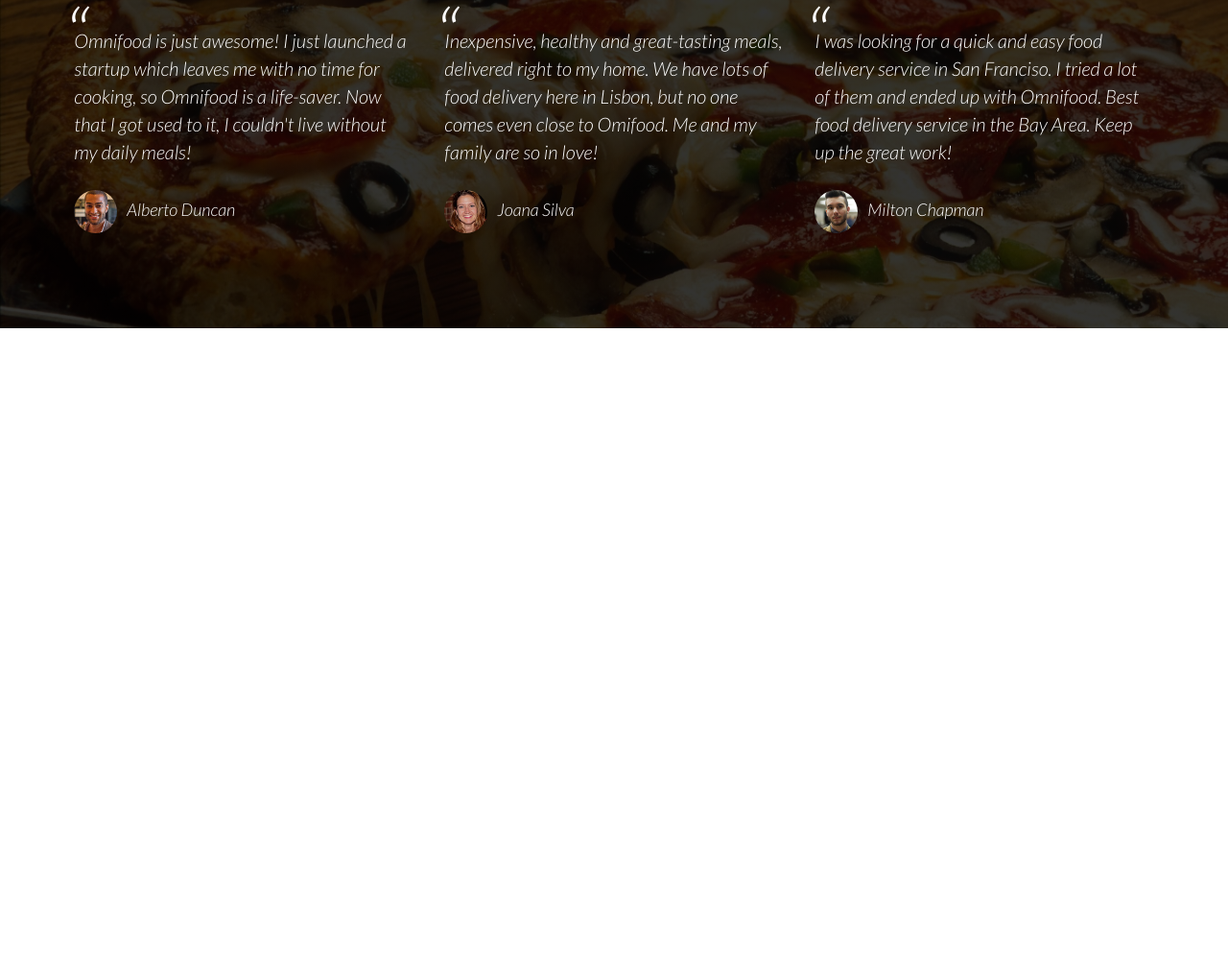
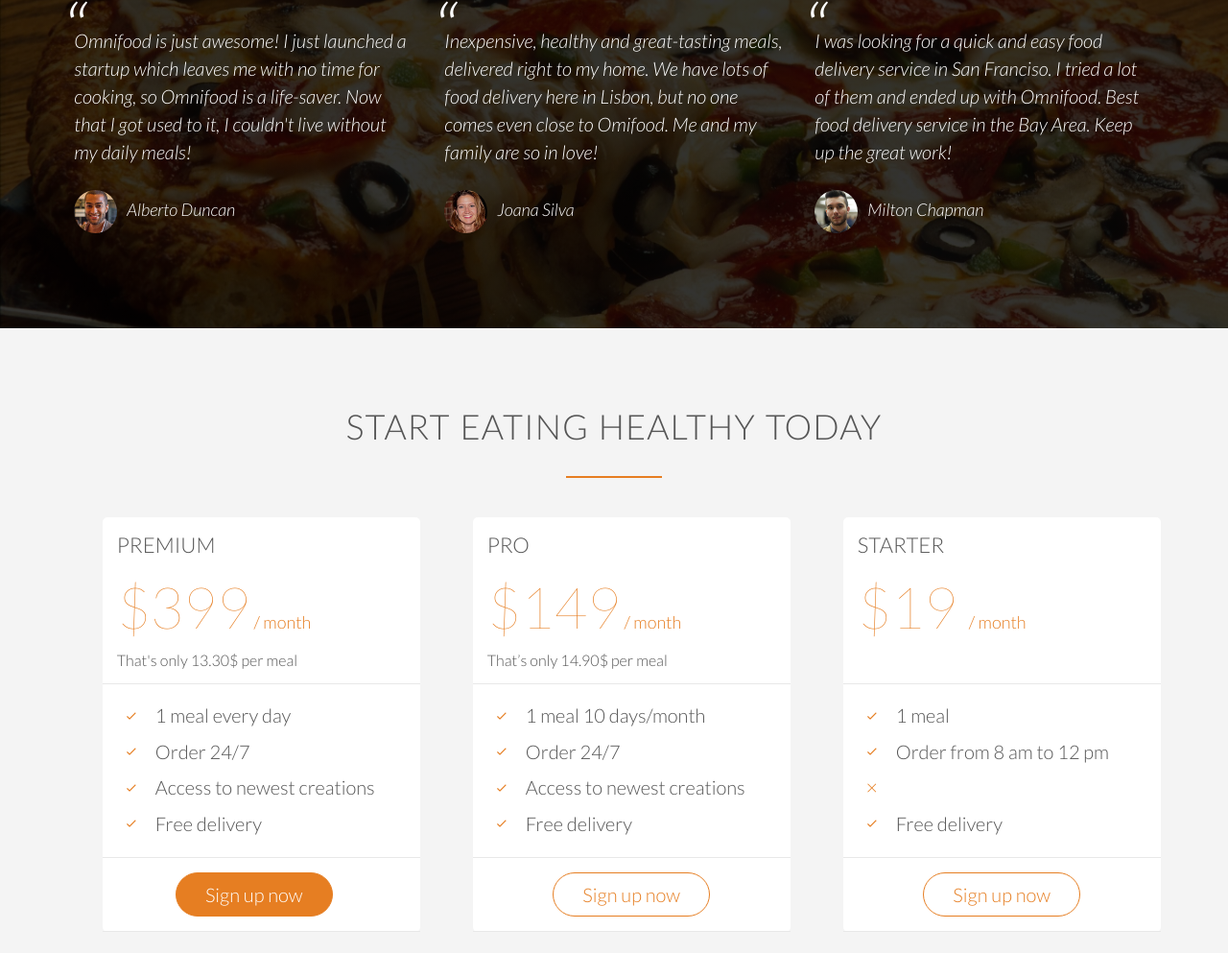
Before and after one commit to Hustada/udemy_omnifood, a plain HTML site: page index.html in a window 1280 px wide. Shown: the part 3561-4554 px from the top of the page at 96% size. Before the commit the page ends 3903 px from the top, so only its background shows below. Drawn offline with Linux system fonts and the light colour scheme; files whose address does not match are found by name.

Commit message:
latest changes, meal plans

```diff
--- a/index.html
+++ b/index.html
@@ -241,5 +241,75 @@
 					</div>
 				</div>
 			</section>
-		</body>
+
+			<section class="section-plans">
+				<div class="row">
+					<h2>Start Eating Healthy Today</h2>
+				</div>
+				<div class="row">
+					<div class="col span-1-of-3">
+						<div class="plan-box">
+							<div>
+								<h3>Premium</h3>
+								<p class="plan-price">$399<span> / month</span></p>
+								<p class="plan-price-meal">That's only 13.30$ per meal</p>
+							</div>
+							<div>
+								<ul>
+									<li><i class="ion-ios-checkmark-empty icon-small"></i>1 meal every day</li>
+									<li><i class="ion-ios-checkmark-empty icon-small"></i>Order 24/7</li>
+									<li><i class="ion-ios-checkmark-empty icon-small"></i>Access to newest creations</li>
+									<li><i class="ion-ios-checkmark-empty icon-small"></i>Free delivery</li>
+								</ul>
+							</div>
+							<div>
+								<a href="#" class="btn btn-full">Sign up now</a>
+							</div>
+						</div>
+					</div>
+
+					<div class="col span-1-of-3">
+						<div class="plan-box">
+							<div>
+								<h3>Pro</h3>
+								<p class="plan-price">$149<span> / month</span></p>
+								<p class="plan-price-meal">That’s only 14.90$ per meal</p>
+							</div>
+							<div>
+								<ul>
+									<li><i class="ion-ios-checkmark-empty icon-small"></i>1 meal 10 days/month</li>
+									<li><i class="ion-ios-checkmark-empty icon-small"></i>Order 24/7</li>
+									<li><i class="ion-ios-checkmark-empty icon-small"></i>Access to newest creations</li>
+									<li><i class="ion-ios-checkmark-empty icon-small"></i>Free delivery</li>
+								</ul>
+							</div>
+							<div>
+								<a href="#" class="btn btn-ghost">Sign up now</a>
+							</div>
+						</div>
+					</div>
+
+					<div class="col span-1-of-3">
+						<div class="plan-box">
+							<div>
+								<h3>Starter</h3>
+								<p class="plan-price">$19 <span> / month</span></p>
+								<p class="plan-price-meal">&nbsp;</p>
+							</div>
+							<div>
+								<ul>
+									<li><i class="ion-ios-checkmark-empty icon-small"></i>1 meal </li>
+									<li><i class="ion-ios-checkmark-empty icon-small"></i>Order from 8 am to 12 pm</li>
+									<li><i class="ion-ios-close-empty icon-small"></i></li>
+									<li><i class="ion-ios-checkmark-empty icon-small"></i>Free delivery</li>
+								</ul>
+							</div>
+							<div>
+								<a href="#" class="btn btn-ghost">Sign up now</a>
+							</div>
+						</div>
+					</div>
+				</div>
+		</section>
+	</body>
 </html>
--- a/resources/css/style.css
+++ b/resources/css/style.css
@@ -392,8 +392,8 @@
 	font-size: 400%;
 	display: block;
 	position: absolute;
-	top: 0;
-	left: -3px;
+	top: -5px;
+	left: -5px;
 }
 
 cite {
@@ -413,3 +413,52 @@
 	margin-right: 10px;
 	vertical-align: middle;
 }
+
+/***************************/
+/* TESTIMONIALS */
+/**************************/
+
+
+.section-plans {
+	background-color: #f4f4f4;
+}
+
+.plan-box {
+	background-color: #fff;
+	border-radius: 5px;
+	width: 90%;
+	margin-left: 10%;
+}
+
+.plan-box div {
+	padding: 15px;
+	border-bottom: 1px solid #e8e8e8;
+}
+
+.plan-box div:last-child {
+	text-align: center;
+}
+
+.plan-price {
+	font-size: 300%;
+	margin-bottom: 10px;
+	font-weight: 100;
+	color: #e67e22;
+}
+
+.plan-price span {
+	font-size: 30%;
+	font-weight: 300;
+}
+
+.plan-price-meal {
+	font-size: 80%;
+}
+
+.plan-box ul {
+	list-style: none;
+}
+
+.plan-box ul li {
+	padding: 5px 0;
+}
```
